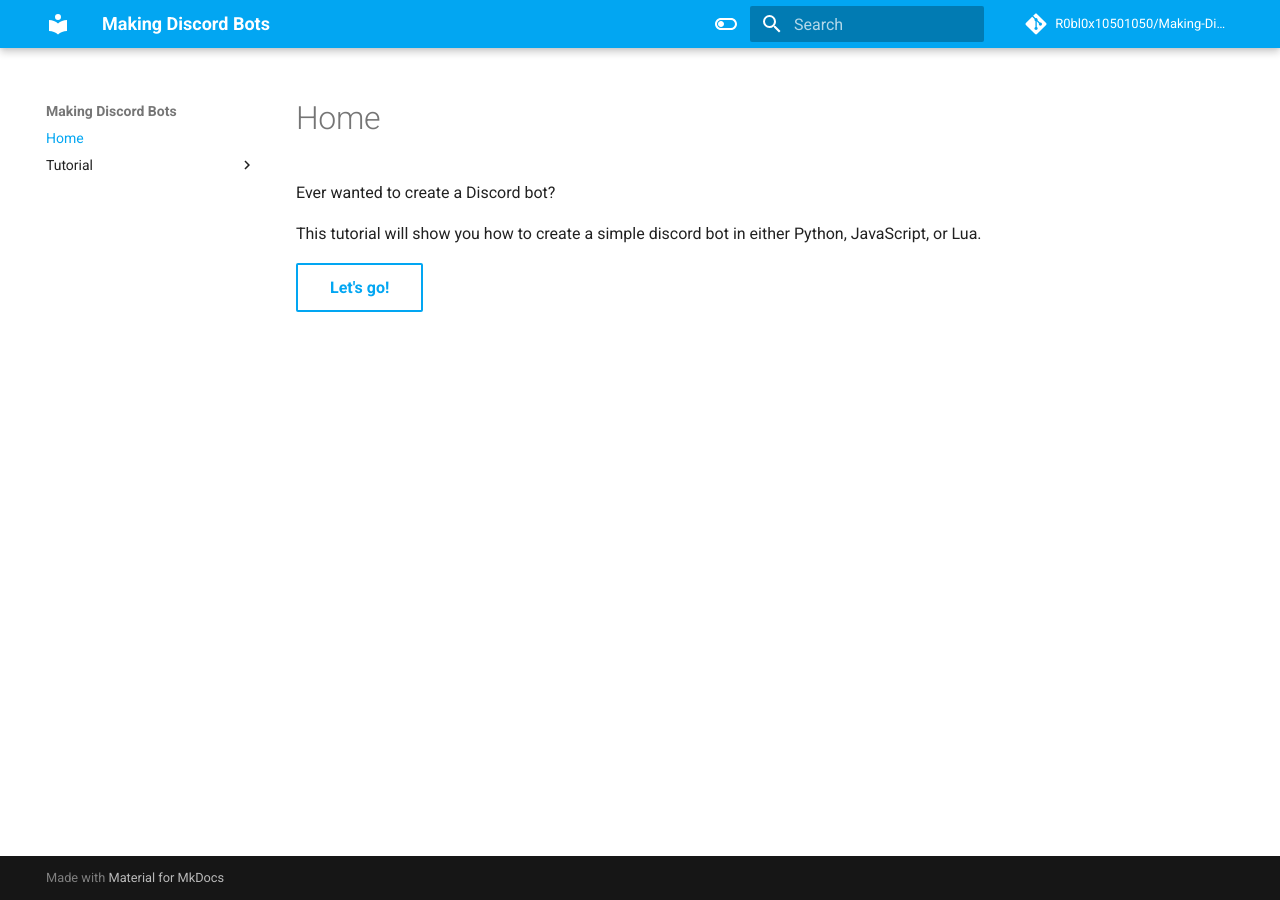
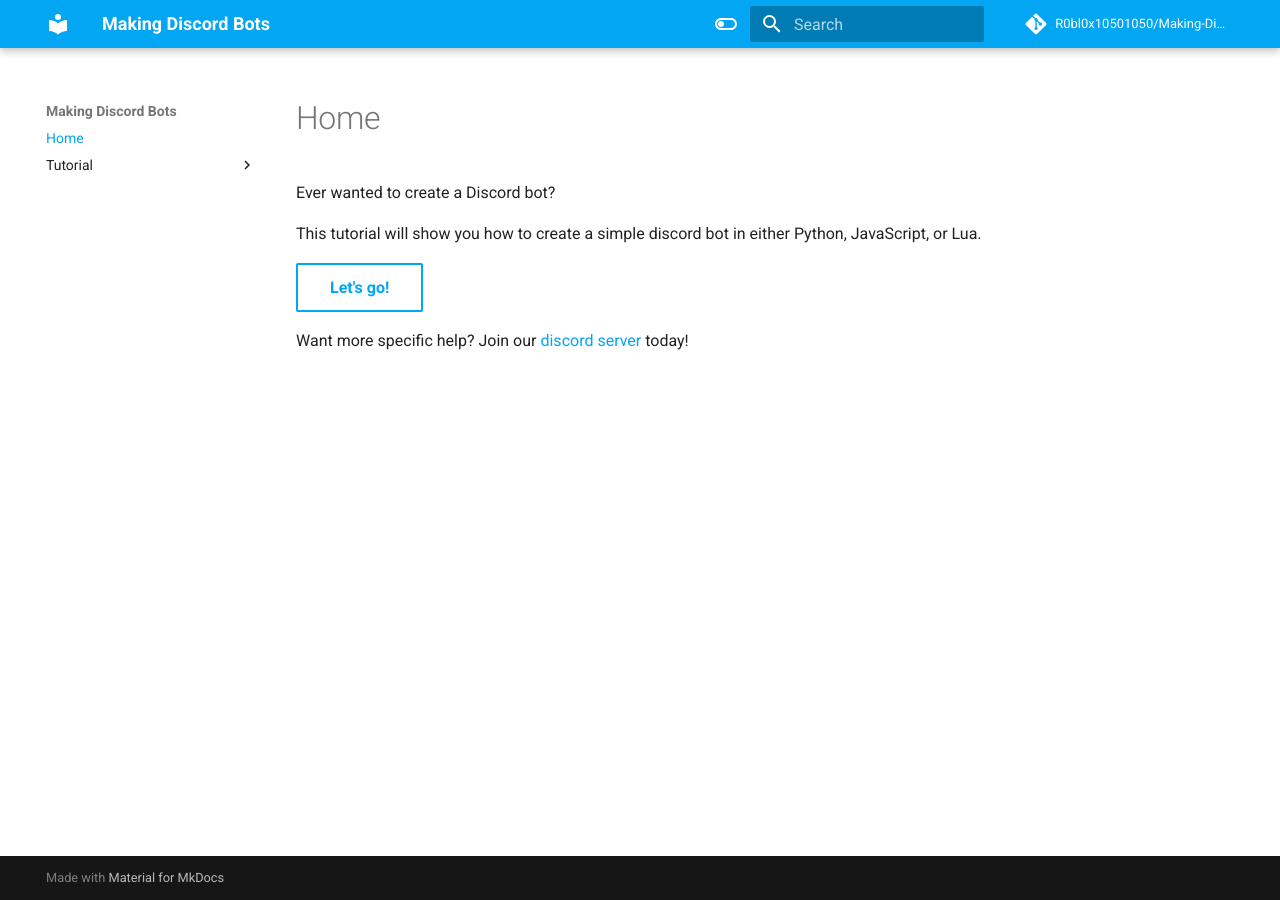
Before and after one commit to R0bl0x10501050/Making-Discord-Bots, an MkDocs documentation site: the page built from docs/index.md, in a window 1280 px wide. Built offline with MkDocs 1.6.1 and Material for MkDocs 9.7.7, drawn with Linux system fonts in a browser that asks for light colours; comment, search, counter and statistics services are not loaded.

Commit message:
Update index.md

```diff
--- a/docs/index.md
+++ b/docs/index.md
@@ -3,3 +3,5 @@
 This tutorial will show you how to create a simple discord bot in either Python, JavaScript, or Lua.
 
 [Let's go!](https://r0bl0x10501050.github.io/Making-Discord-Bots/Tutorial/installation/){ .md-button }
+
+Want more specific help? Join our [discord server](https://discord.gg/FEdAG2Kh9n) today!
```
